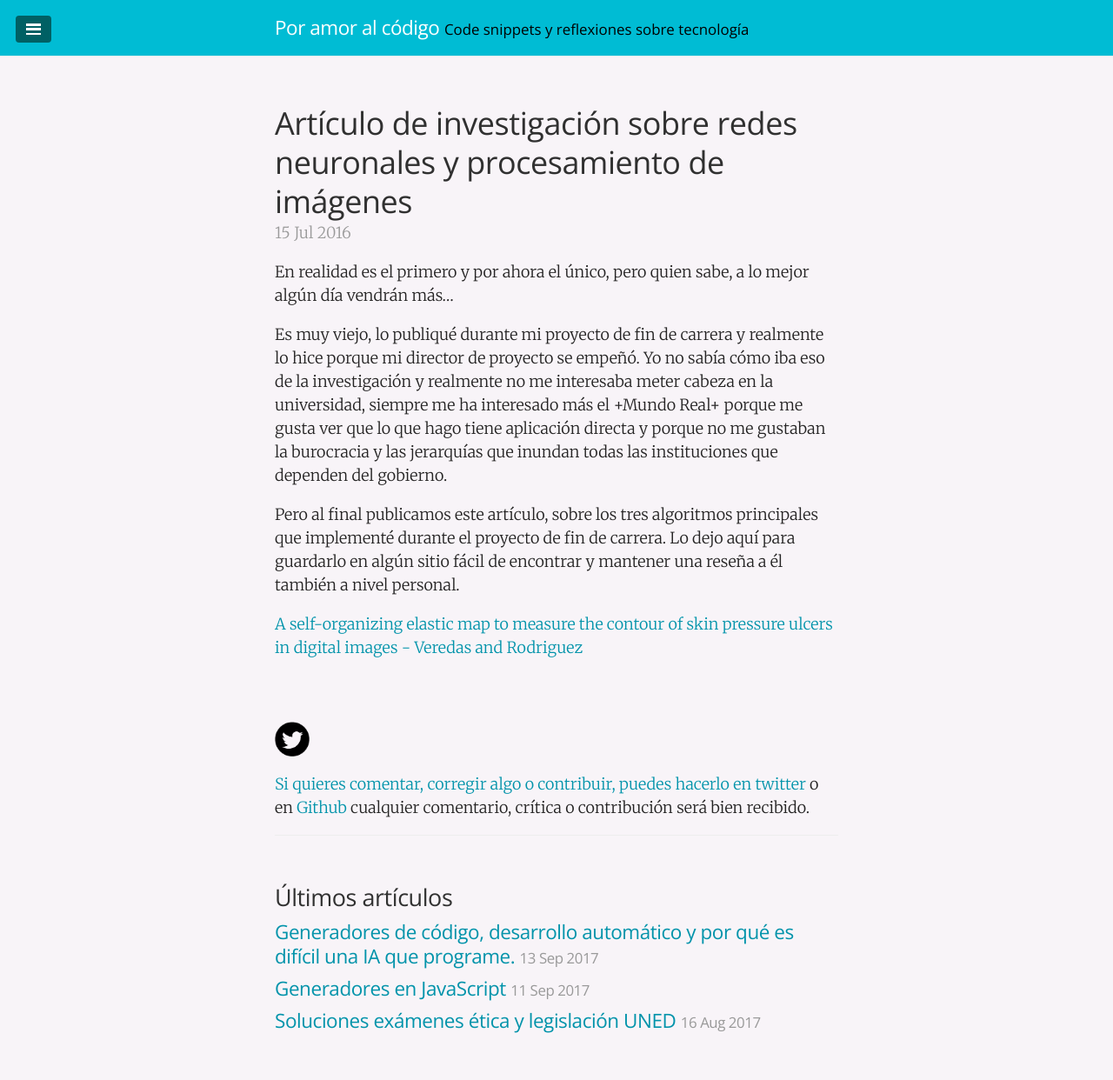
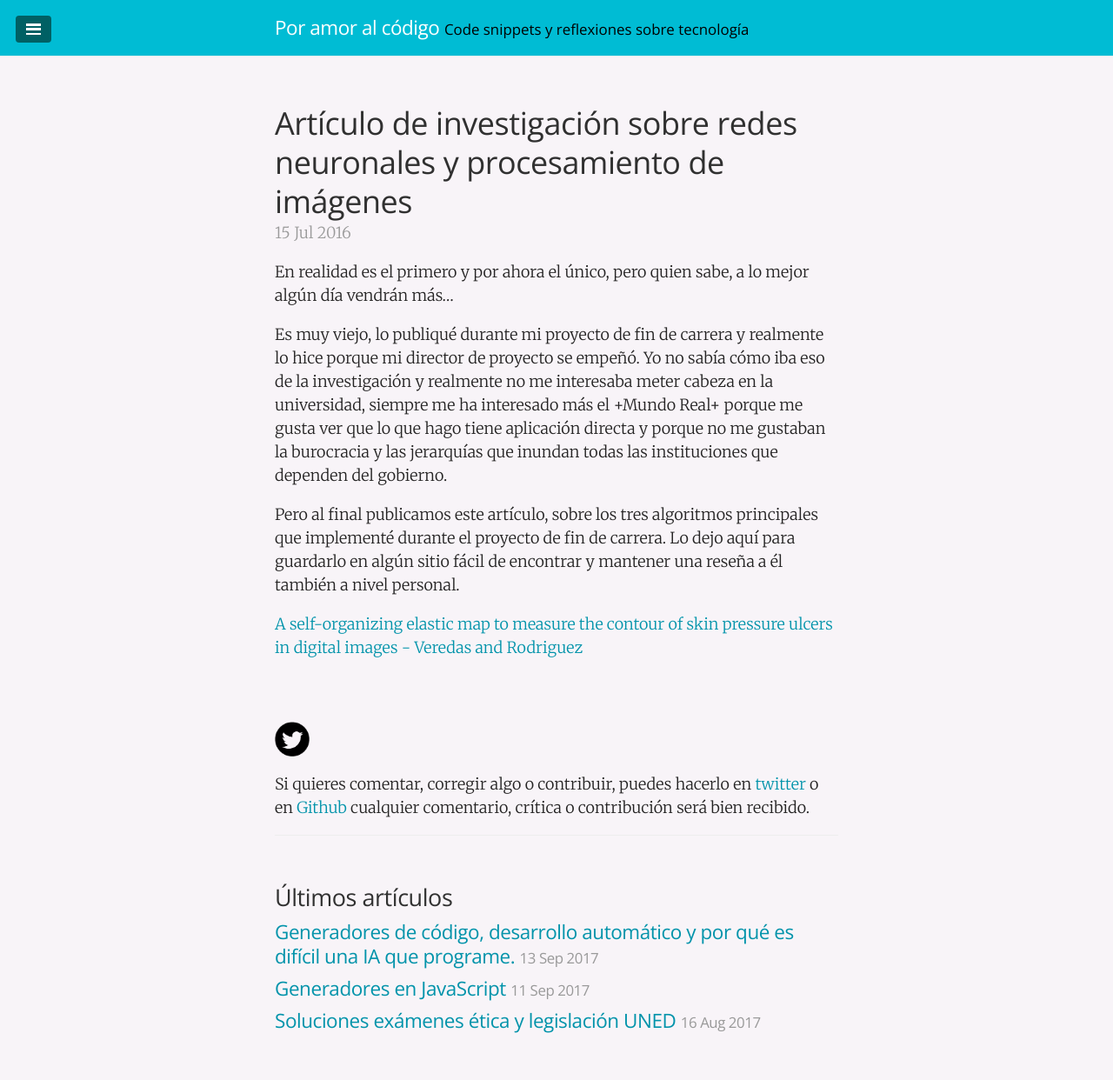
Before and after one commit to juanmirod/juanmirod.github.io, a Jekyll site: the page built from _posts/2016-07-15-articulo-investigacion-rrnn.markdown, in a window 1280 px wide. Shown: the whole page at 87% size. Built offline with Jekyll 4.4.1, drawn with Linux system fonts in a browser that asks for light colours.

Commit message:
fix: twitter link

```diff
--- a/_layouts/post.html
+++ b/_layouts/post.html
@@ -9,7 +9,7 @@
 </div>
 
 <div>
-  <a href="http://twitter.com/home?status={{ page.title }}%20http://juanmirod.github.io{{ page.url }}%20#poramoralcodigo"><img style="width:40px;" src="/public/img/twitter.png" title="Tuitea este artículo">
+  <a href="http://twitter.com/home?status={{ page.title }}%20http://juanmirod.github.io{{ page.url }}"><img style="width:40px;" src="/public/img/twitter.png" title="Tuitea este artículo"></a>
 </div>
 
 <div>
```
